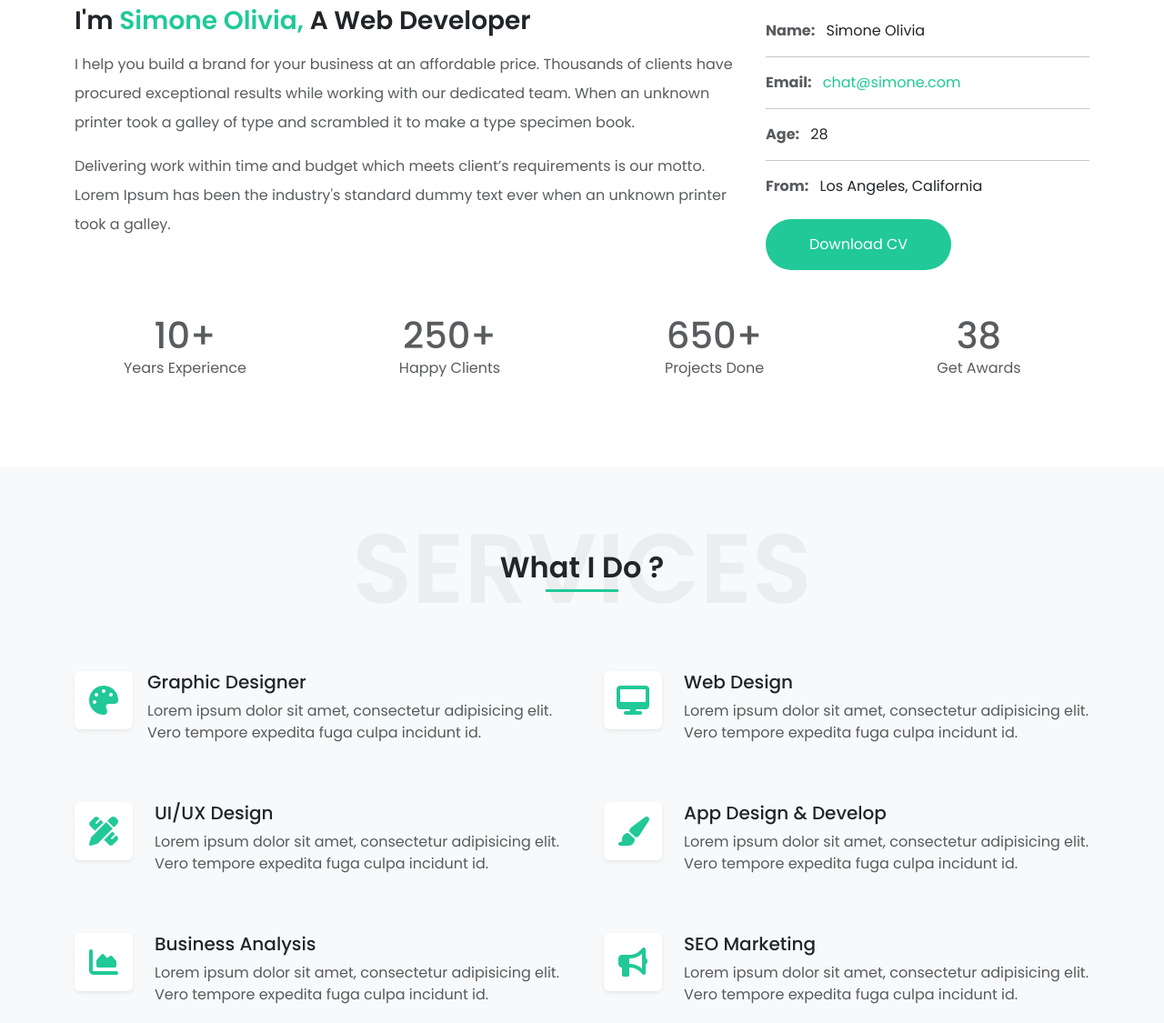
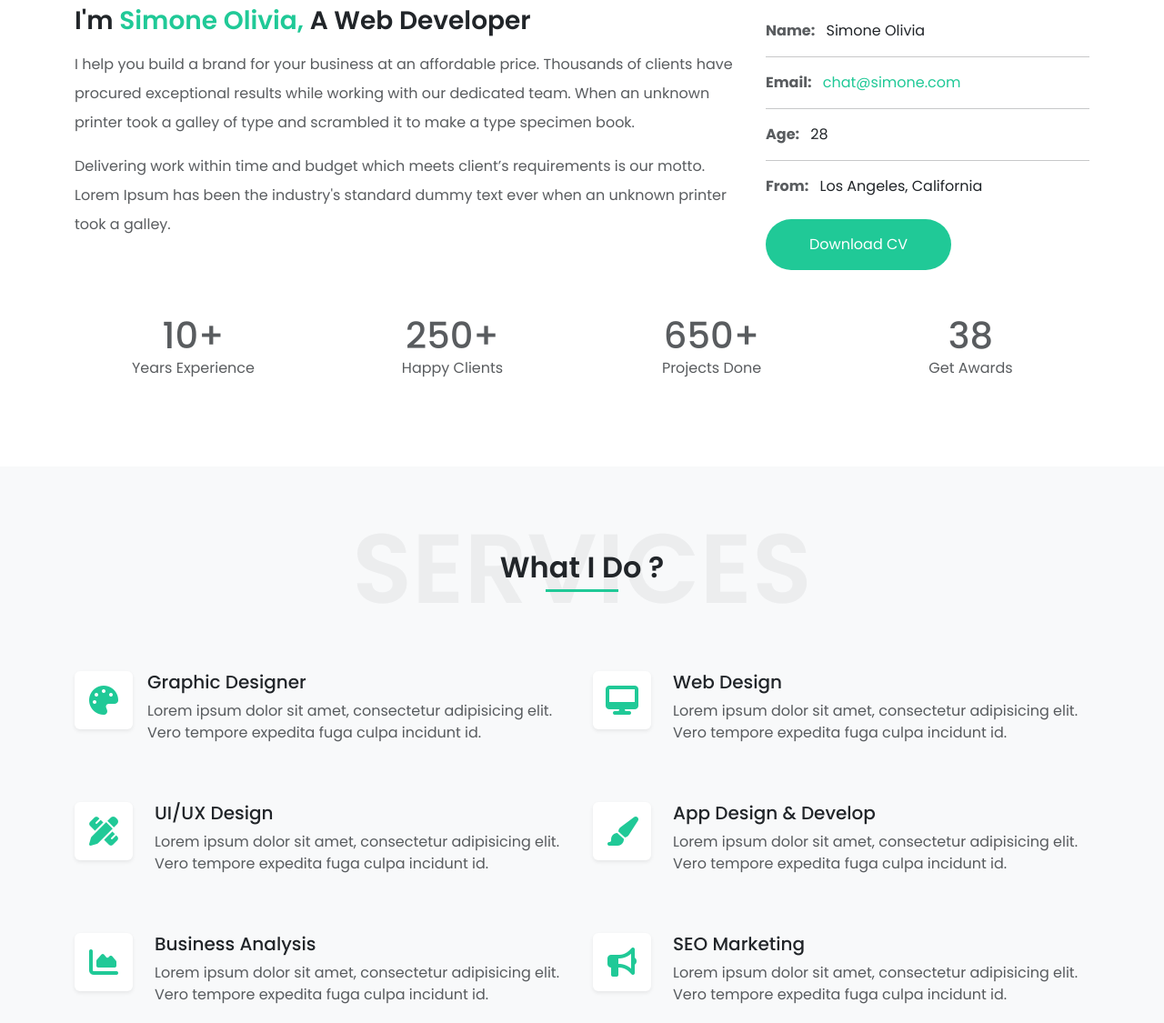
Before and after one commit to khalidmohfathi/simone-landing-page, a plain HTML site: page index.html in a window 1280 px wide. Shown: the part 1020-2145 px from the top of the page at 91% size. Drawn offline with Linux system fonts and the light colour scheme.

Commit message:
Convert (g-5) to (gy-5)

```diff
--- a/index.html
+++ b/index.html
@@ -133,7 +133,7 @@
             </div>
          </div>
          <div class="my-5">
-            <div class="row text-muted g-5">
+            <div class="row text-muted gy-5">
                <div class="col-md-3 col-6">
                   <div class="text-center">
                      <h4 class="mb-0 fs-1">10+</h4>
@@ -174,7 +174,7 @@
                <span class="border-bottom border-3 d-block header-sperate"></span>
             </p>
          </div>
-         <div class="row g-5">
+         <div class="row gy-5">
             <div class="col-md-6">
                <div class="d-flex gap-3">
                   <div>
@@ -349,7 +349,7 @@
             </div>
             <div class="col-md-12">
                <h4 class="fw-semibold mb-4 mt-4">My Skills</h4>
-               <div class="row g-5">
+               <div class="row gy-5">
                   <div class="col-md-6">
                      <div>
                         <div class="d-flex justify-content-between align-items-center">
```
